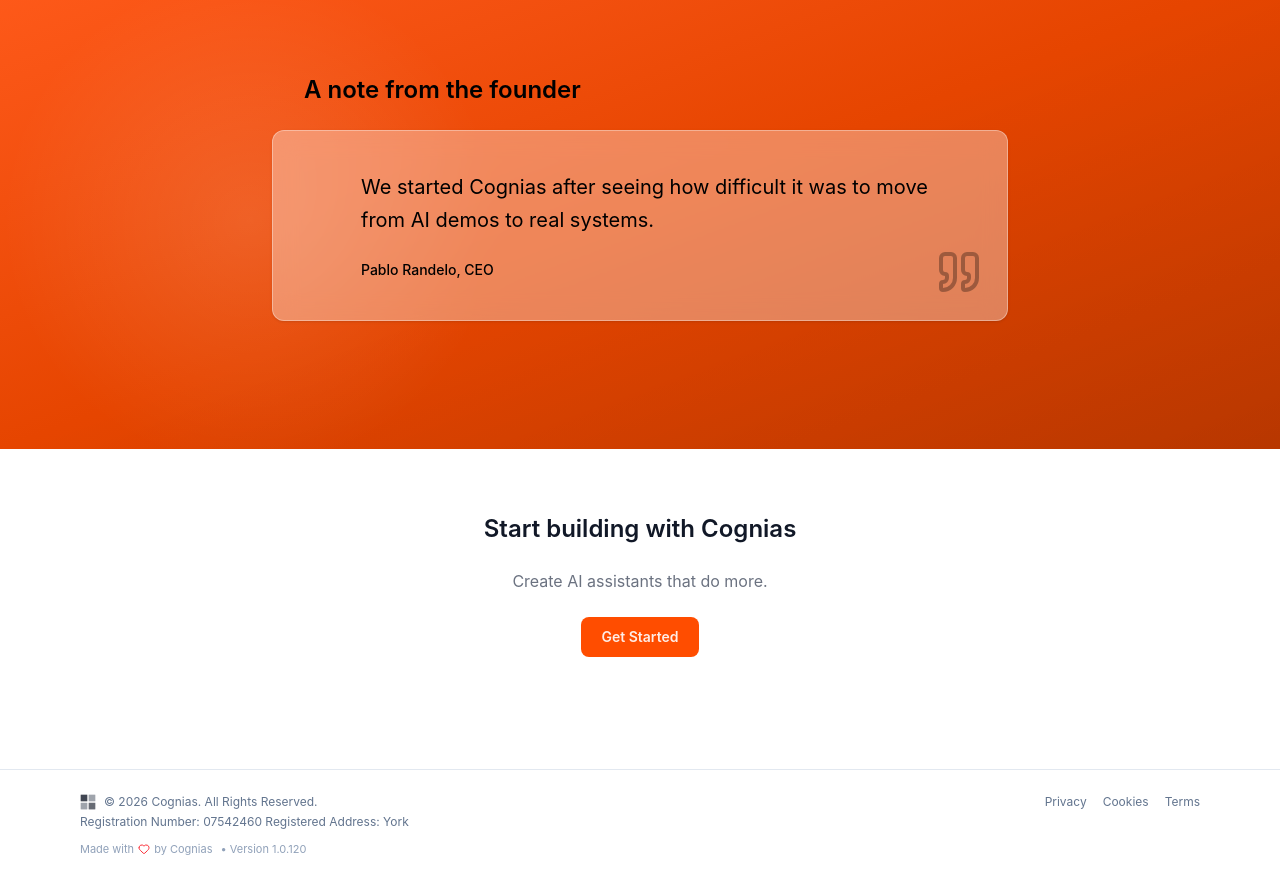
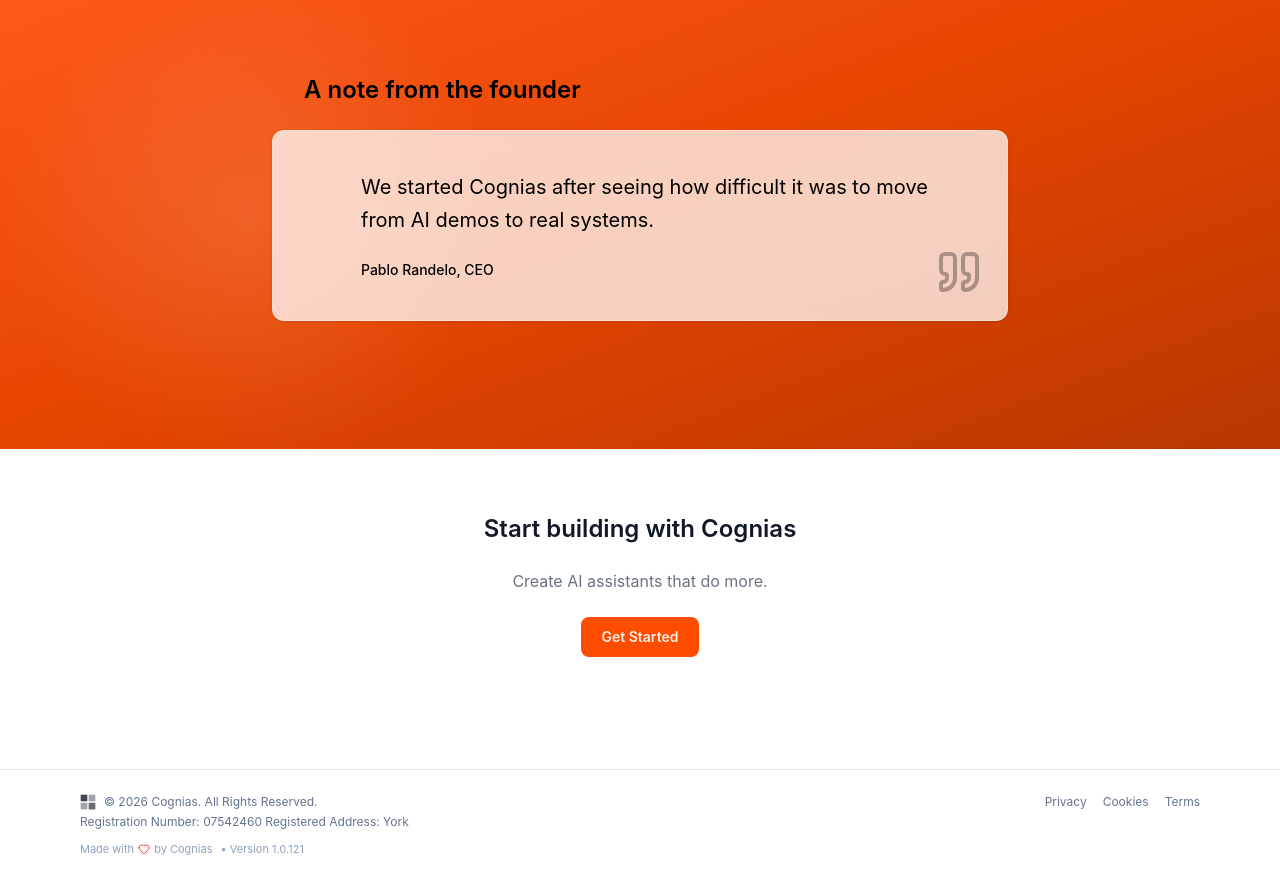
Before and after one commit to prandle/cognias-marketing, a React (Vite) app: page /about in a window 1280 px wide. Shown: the part 1480-2353 px from the top of the page. Built offline with nearby package versions, Linux system fonts and the light colour scheme.

Commit message:
theme context and snagging

```diff
--- a/src/styles/dark.css
+++ b/src/styles/dark.css
@@ -9,8 +9,8 @@
   --text-muted: 255 255 255 / 0.8;
 
   /* SURFACES */
-  --bg-surface: rgba(255, 255, 255, 0.35);
-  --bg-muted: rgba(255, 255, 255, 0.38);
+  --bg-surface: rgba(255, 255, 255, 0.75);
+  --bg-muted: rgba(255, 255, 255, 0.08);
 
   /* BORDERS */
   --border: rgba(255, 255, 255, 0.35);
--- a/src/version.json
+++ b/src/version.json
@@ -1,3 +1,3 @@
 {
-  "build": 120
+  "build": 121
 }
```
Also changed, not shown: 1 other file (tests, documents, lock files or other folders).
